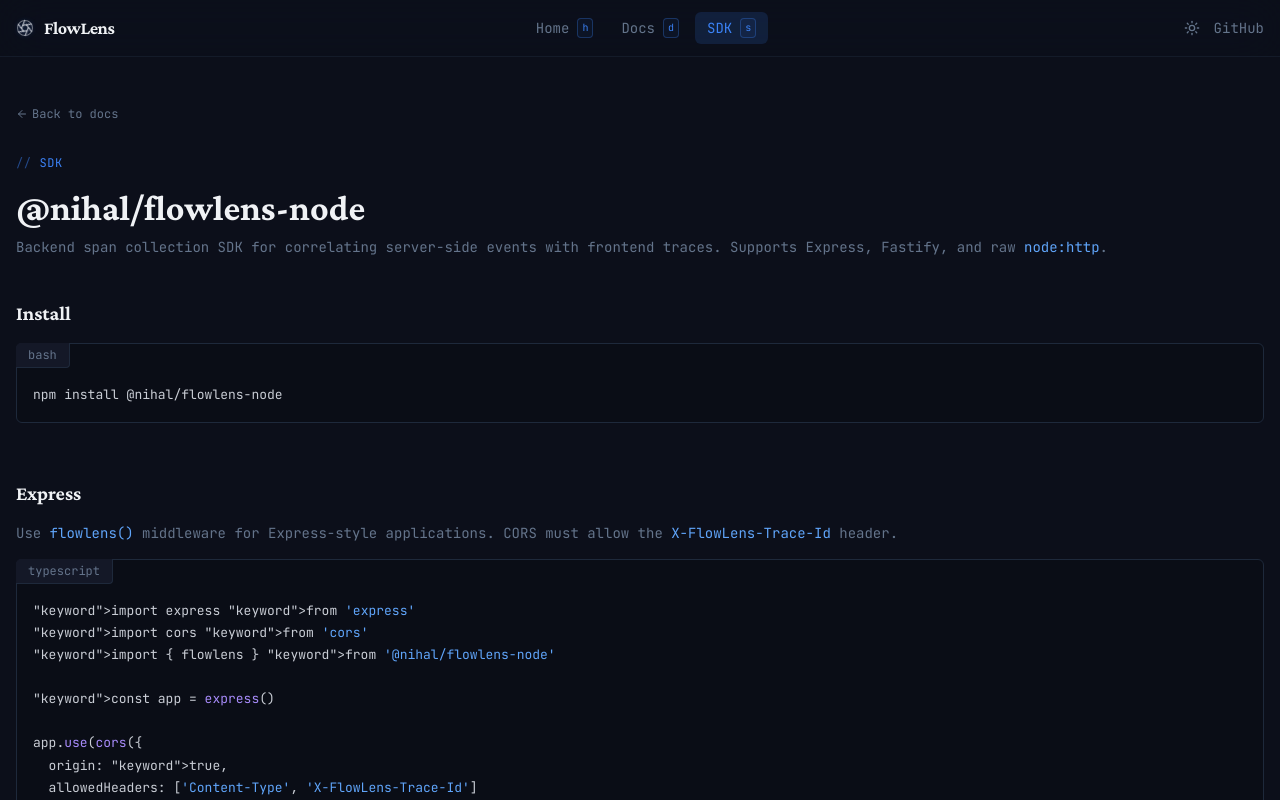
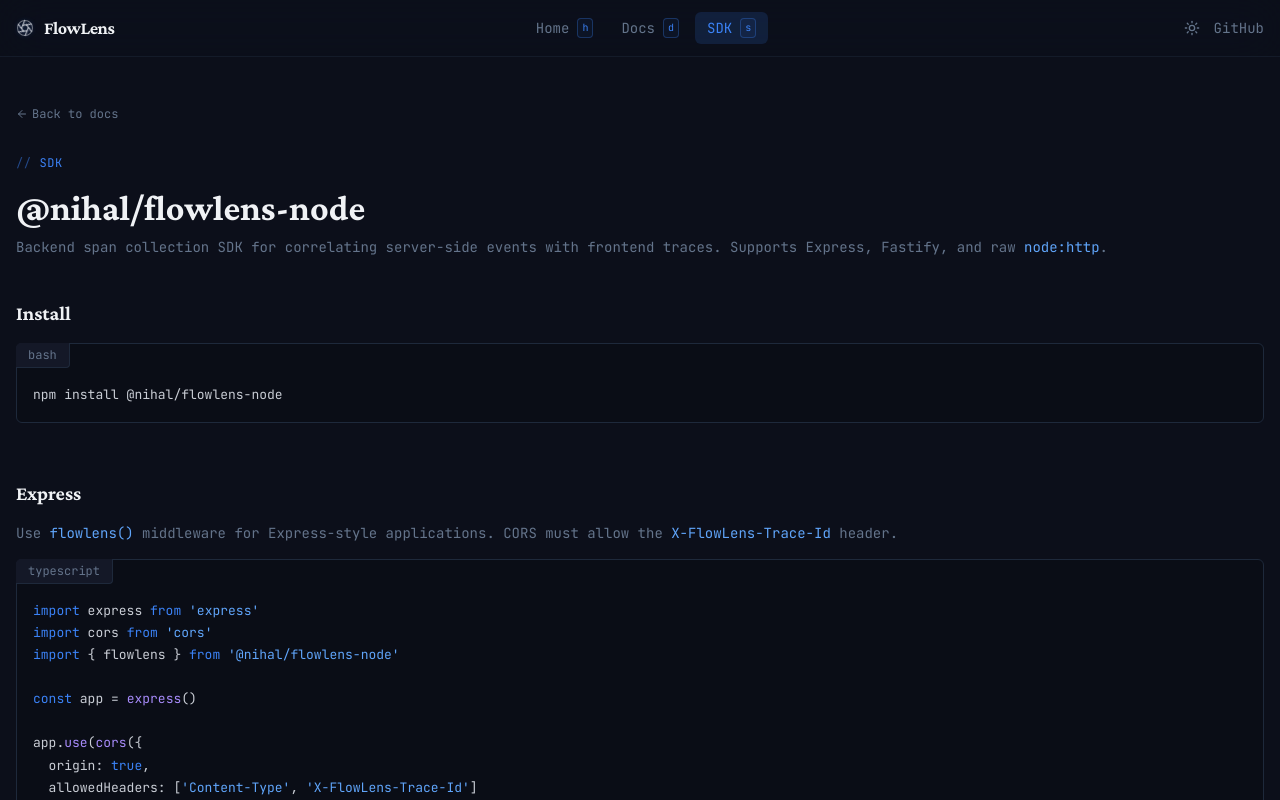
Before and after one commit to amoreX/flowlens-web, a Next.js app: page /sdk in a window 1280 px wide. Shown: the top 800 px of the page. Built offline with nearby package versions, Linux system fonts and the light colour scheme.

Commit message:
ux improvements

```diff
--- a/src/components/CodeBlock.tsx
+++ b/src/components/CodeBlock.tsx
@@ -2,12 +2,36 @@
 import { Check, Copy } from "lucide-react";
 import { useState } from "react";
 
+function escapeHtml(str: string): string {
+  return str.replace(/&/g, '&amp;').replace(/</g, '&lt;').replace(/>/g, '&gt;');
+}
+
 function highlight(code: string): string {
-  return code
-    .replace(/(\/\/.*)/g, '<span class="comment">$1</span>')
-    .replace(/\b(import|from|export|const|let|var|if|else|return|function|async|await|new|true|false|default|interface)\b/g, '<span class="keyword">$1</span>')
-    .replace(/(["'`])(?:(?!\1).)*?\1/g, '<span class="string">$&</span>')
-    .replace(/\b([a-zA-Z_]\w*)\s*\(/g, '<span class="fn">$1</span>(');
+  const tokens: string[] = [];
+  const placeholder = (html: string): string => {
+    const idx = tokens.length;
+    tokens.push(html);
+    return `\x00${idx}\x00`;
+  };
+
+  let result = code;
+
+  // 1. Comments first
+  result = result.replace(/(\/\/.*)/g, (m) => placeholder(`<span class="comment">${escapeHtml(m)}</span>`));
+
+  // 2. Strings second (before keywords, so keywords inside strings aren't matched)
+  result = result.replace(/(["'`])(?:(?!\1).)*?\1/g, (m) => placeholder(`<span class="string">${escapeHtml(m)}</span>`));
+
+  // 3. Keywords (only in non-token text)
+  result = result.replace(/\b(import|from|export|const|let|var|if|else|return|function|async|await|new|true|false|default|interface)\b/g, '<span class="keyword">$1</span>');
+
+  // 4. Function calls
+  result = result.replace(/\b([a-zA-Z_]\w*)\s*\(/g, '<span class="fn">$1</span>(');
+
+  // Restore tokens
+  result = result.replace(/\x00(\d+)\x00/g, (_, idx) => tokens[Number(idx)]);
+
+  return result;
 }
 
 export function CodeBlock({ code, language }: { code: string; language?: string }) {
--- a/src/components/GetStartedSection.tsx
+++ b/src/components/GetStartedSection.tsx
@@ -83,14 +83,13 @@
       <motion.div variants={stagger} className="grid grid-cols-1 md:grid-cols-3 gap-8 md:gap-6">
         {/* Step 1: Paste your URL */}
         <motion.div variants={fadeUp}>
-          <div className="border border-border rounded-xl p-6 h-full bg-bg-card/30">
+          <div className="border border-border rounded-xl p-6 bg-bg-card/30 h-full">
             <div className="flex items-center gap-3 mb-4">
               <StepNumber n={1} />
               <h3 className="font-serif font-semibold text-lg">Paste your URL</h3>
             </div>
-            <p className="text-text-muted text-sm leading-relaxed mb-5">
-              Open FlowLens and paste your app&apos;s URL. It loads in an embedded browser with
-              instrumentation auto-injected — no code changes needed.
+            <p className="text-text-muted text-sm leading-relaxed mb-5 md:min-h-[4.5rem]">
+              Paste your app&apos;s URL into FlowLens. It loads in an embedded browser with auto-injected instrumentation.
             </p>
             <div className="border border-border rounded-lg overflow-hidden">
               <div className="flex items-center justify-between px-3 py-2 border-b border-border bg-bg-elevated/50">
@@ -106,12 +105,12 @@
 
         {/* Step 2: Add backend (optional) */}
         <motion.div variants={fadeUp}>
-          <div className="border border-border rounded-xl p-6 h-full bg-bg-card/30">
+          <div className="border border-border rounded-xl p-6 bg-bg-card/30 h-full">
             <div className="flex items-center gap-3 mb-4">
               <StepNumber n={2} />
               <h3 className="font-serif font-semibold text-lg">Add backend tracing</h3>
             </div>
-            <p className="text-text-muted text-sm leading-relaxed mb-5">
+            <p className="text-text-muted text-sm leading-relaxed mb-5 md:min-h-[4.5rem]">
               Install <code className="text-accent text-xs bg-accent/10 px-1.5 py-0.5 rounded">@nihal/flowlens-node</code> to
               correlate server-side spans with frontend traces.
             </p>
@@ -144,12 +143,12 @@
 
         {/* Step 3: Wire up middleware */}
         <motion.div variants={fadeUp}>
-          <div className="border border-border rounded-xl p-6 h-full bg-bg-card/30">
+          <div className="border border-border rounded-xl p-6 bg-bg-card/30 h-full">
             <div className="flex items-center gap-3 mb-4">
               <StepNumber n={3} />
               <h3 className="font-serif font-semibold text-lg">Wire up middleware</h3>
             </div>
-            <p className="text-text-muted text-sm leading-relaxed mb-5">
+            <p className="text-text-muted text-sm leading-relaxed mb-5 md:min-h-[4.5rem]">
               Add the middleware to your Express, Fastify, or raw HTTP server. CORS must allow the trace header.
             </p>
             <div className="border border-border rounded-lg overflow-hidden">
--- a/src/components/Sidebar.tsx
+++ b/src/components/Sidebar.tsx
@@ -28,7 +28,20 @@
       if (el) observer.observe(el);
     }
 
-    return () => observer.disconnect();
+    // When scrolled to page bottom, activate the last item
+    function onScroll() {
+      const scrollBottom = window.innerHeight + window.scrollY;
+      const docHeight = document.documentElement.scrollHeight;
+      if (docHeight - scrollBottom < 40) {
+        setActiveId(items[items.length - 1].id);
+      }
+    }
+
+    window.addEventListener("scroll", onScroll, { passive: true });
+    return () => {
+      observer.disconnect();
+      window.removeEventListener("scroll", onScroll);
+    };
   }, [items]);
 
   const activeIndex = items.findIndex((item) => item.id === activeId);
```
